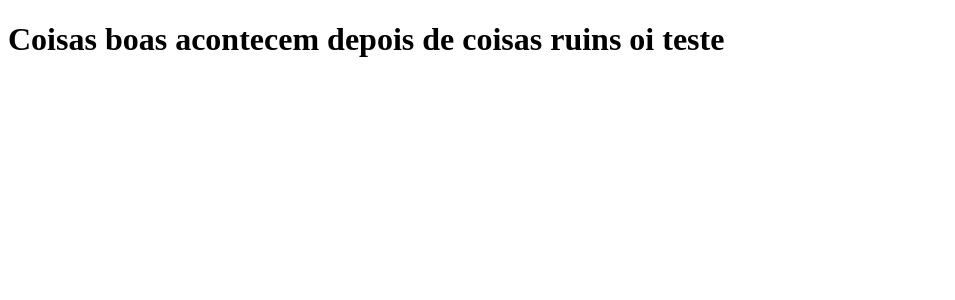
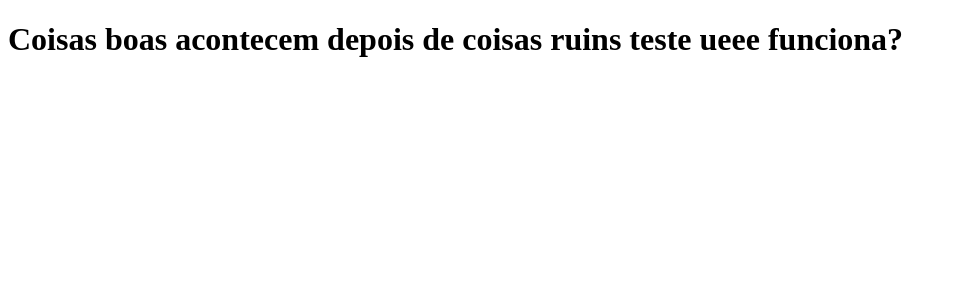
Before and after one commit to DevKayoS/clone-tabnews, a Next.js app: page / in a window 1280 px wide. Shown: the top 300 px of the page, without its empty margins (0-955 px from the left). Built offline with nearby package versions, Linux system fonts and the light colour scheme.

Commit message:
Fazendo ajustes de teste
ah ta isso simmm e maneiro

```diff
--- a/pages/index.js
+++ b/pages/index.js
@@ -1,5 +1,5 @@
 function Home() {
-    return <h1>Coisas boas acontecem depois de coisas ruins oi teste</h1>
+    return <h1>Coisas boas acontecem depois de coisas ruins teste ueee funciona?</h1>
 }
 
 export default Home;
```
